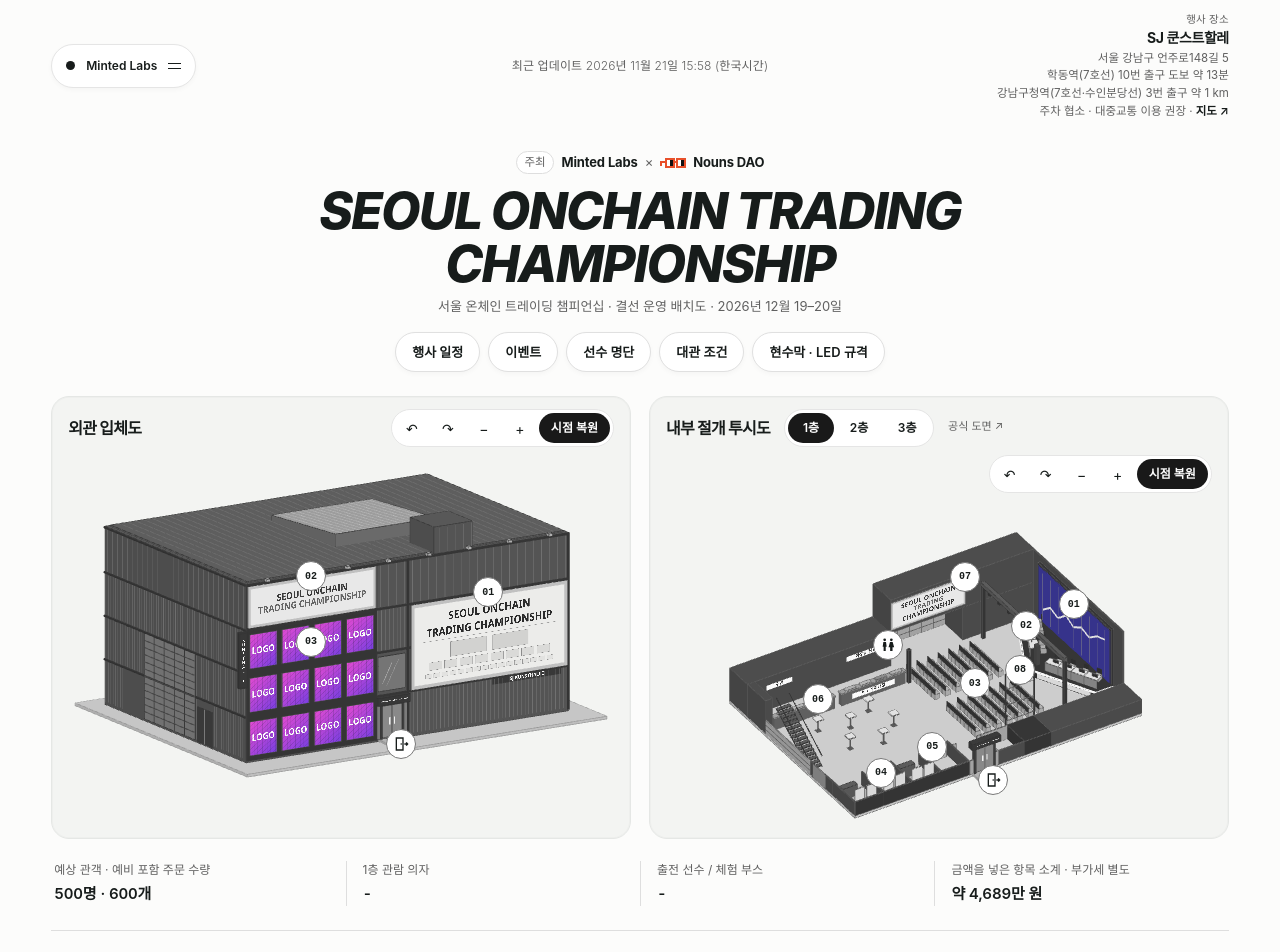
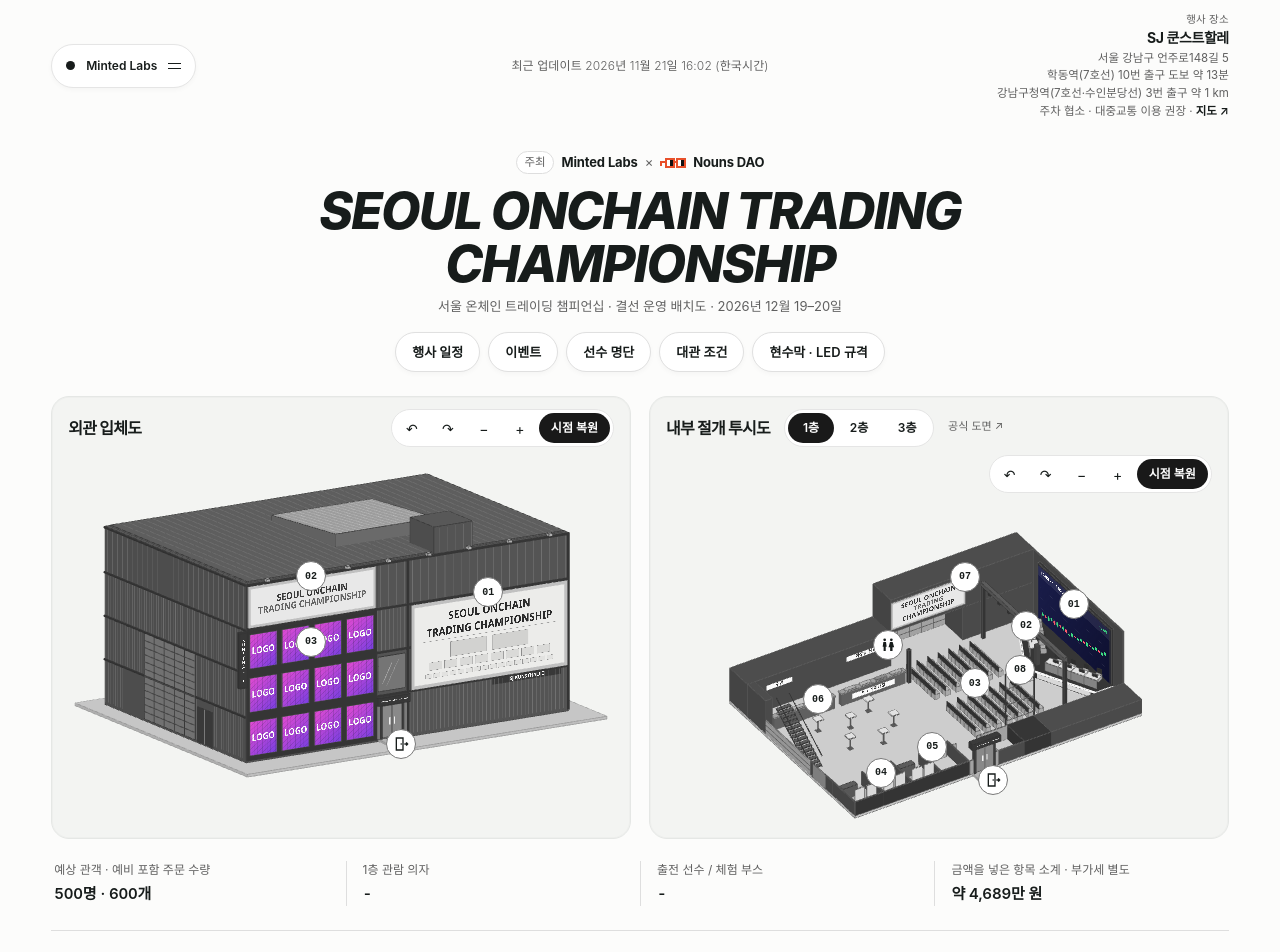
Before and after one commit to kang88xx/minted-kang88, a plain HTML site: page index.html in a window 1280 px wide. Shown: the top 952 px of the page. Drawn offline with Linux system fonts and the light colour scheme.

Commit message:
Main LED screen cycles through four designed pictures
Title card, live ranking of the four traders on stage, one trader's chart and
the session vote, changing every 2.5 s (still when the viewer prefers no motion).
The renderer gains picture(): a painted canvas on any flat quad, cached per key.

Co-Authored-By: Claude Fable 5.2 <noreply@anthropic.com>

```diff
--- a/index.html
+++ b/index.html
@@ -7,7 +7,7 @@
 <script src="model.js" defer></script><script src="plan.js" defer></script>
 </head><body>
 <header><details id="menu"><summary class="menupill" aria-label="Minted Labs · 목차">Minted Labs<span class="hamb" aria-hidden="true"></span></summary>
-<nav aria-label="목차"><a href="#plans">입체 도면</a><a href="#budget">운영 항목</a><a href="#areas">구역별 정보</a><a href="#basis">도면 기준</a><a href="#schedule" data-open="schedule">행사 일정</a><a href="#events" data-open="events">이벤트</a><a href="#players" data-open="players">선수 명단</a><a href="#terms" data-open="terms">대관 조건</a><a href="#signs" data-open="signs">현수막 · LED 규격</a></nav></details><p class="updated">최근 업데이트 2026년 11월 21일 15:58 (한국시간)</p><address class="venue" aria-label="행사 장소"><small>행사 장소</small><strong>SJ 쿤스트할레</strong><span>서울 강남구 언주로148길 5</span><span>학동역(7호선) 10번 출구 도보 약 13분</span><span>강남구청역(7호선·수인분당선) 3번 출구 약 1 km</span><span>주차 협소 · 대중교통 이용 권장 · <a href="https://map.naver.com/p/search/SJ%EC%BF%A4%EC%8A%A4%ED%8A%B8%ED%95%A0%EB%A0%88" target="_blank" rel="noopener">지도 ↗</a></span></address></header>
+<nav aria-label="목차"><a href="#plans">입체 도면</a><a href="#budget">운영 항목</a><a href="#areas">구역별 정보</a><a href="#basis">도면 기준</a><a href="#schedule" data-open="schedule">행사 일정</a><a href="#events" data-open="events">이벤트</a><a href="#players" data-open="players">선수 명단</a><a href="#terms" data-open="terms">대관 조건</a><a href="#signs" data-open="signs">현수막 · LED 규격</a></nav></details><p class="updated">최근 업데이트 2026년 11월 21일 16:02 (한국시간)</p><address class="venue" aria-label="행사 장소"><small>행사 장소</small><strong>SJ 쿤스트할레</strong><span>서울 강남구 언주로148길 5</span><span>학동역(7호선) 10번 출구 도보 약 13분</span><span>강남구청역(7호선·수인분당선) 3번 출구 약 1 km</span><span>주차 협소 · 대중교통 이용 권장 · <a href="https://map.naver.com/p/search/SJ%EC%BF%A4%EC%8A%A4%ED%8A%B8%ED%95%A0%EB%A0%88" target="_blank" rel="noopener">지도 ↗</a></span></address></header>
 <main><div class="heading"><p class="hosts"><span>주최</span>Minted Labs <i aria-hidden="true">×</i> <svg class="noggles" viewBox="0 0 16 6" aria-hidden="true"><path fill="#e8502a" d="M3 0h6v6H3zM10 0h6v6h-6zM9 2h1v1H9zM0 2h3v1H1v2H0z"/><path fill="#fff" d="M4 1h2v4H4zM11 1h2v4h-2z"/><path fill="#111" d="M6 1h2v4H6zM13 1h2v4h-2z"/></svg>Nouns DAO</p><h1>Seoul Onchain Trading <span>Championship</span></h1><p>서울 온체인 트레이딩 챔피언십 · 결선 운영 배치도 · 2026년 12월 19–20일</p><div class="tabs"><button type="button" class="tabpill" data-open="schedule">행사 일정</button><button type="button" class="tabpill" data-open="events">이벤트</button><button type="button" class="tabpill" data-open="players">선수 명단</button><button type="button" class="tabpill" data-open="terms">대관 조건</button><button type="button" class="tabpill" data-open="signs">현수막 · LED 규격</button></div></div>
 <section id="plans" class="paired" aria-label="외관과 내부 입체도"></section>
 <div class="metrics"><div class="metric"><small>예상 관객 · 예비 포함 주문 수량</small><span>500명 · 600개</span></div><div class="metric"><small>1층 관람 의자</small><span>-</span></div><div class="metric"><small>출전 선수 / 체험 부스</small><span>-</span></div><div class="metric"><small>금액을 넣은 항목 소계 · 부가세 별도</small><span>약 4,689만 원</span></div></div>
--- a/model.js
+++ b/model.js
@@ -178,8 +178,14 @@ function makeVenueRenderer(canvas) {
     return group;
   }
   const quad=(points,fill,shade=1,group)=>rect(points,fill,shade,group);
+  // A painted picture on any flat quad. Points run top-left, top-right, bottom-right, bottom-left as the viewer reads it.
+  // The canvas is painted once per key and kept, so a scene that is rebuilt often reuses its textures.
+  function picture(points,key,w,h,paint,group){
+    if(!signs.has(key)){const img=document.createElement('canvas');img.width=w;img.height=h;paint(img.getContext('2d'),w,h);signs.set(key,{img});}
+    rect(points,'#ffffff',1,group,signs.get(key));
+  }
   // top(true) marks the shapes that follow as the floor on show; setLift raises that floor by a height in metres.
-  return {setScene(build){shapes=[];topLayer=false;build({box,line,sign,quad,top(on){topLayer=!!on}});frame=null;draw();},
+  return {setScene(build){shapes=[];topLayer=false;build({box,line,sign,quad,picture,top(on){topLayer=!!on}});frame=null;draw();},
     setExtent(points){extent=points;frame=null;},setLift(height){lift=height;draw();},
     setCamera(a,e,z=1){angle=a;elevation=e;zoom=Math.max(.1,z);frame=null;draw();},draw,project,hit};
 }
@@ -198,6 +204,7 @@ function real(m){
     box(x0,h0,s0,x1,h1,s1,fill,stroke,group){m.box(X(x0),Y(s1),h0,x1-x0,s1-s0,h1-h0,fill,stroke,group)},
     line(a,b,color,width,group){m.line(P(a),P(b),color,width,group)},
     quad(points,fill,shade,group){m.quad(points.map(P),fill,shade,group)},
+    picture(points,key,w,h,paint,group){m.picture(points.map(P),key,w,h,paint,group)},
     sign(x0,h0,s,w,h,text,group,tone){m.sign(X(x0),Y(s),h0,w,h,text,group,tone)},
     top(on){m.top(on)},
     at:(x,h,s)=>[X(x),Y(s),h]
@@ -212,6 +219,71 @@ function interiorExtent(){
 
 // Banner and sign positions from the venue's signage guide (width x height in metres).
 var LED_MODE=0;   // exterior LED content type shown, cycled by the page
+var SCREEN_MODE=0;   // main LED screen content shown, cycled by the page
+// The four pictures the main LED screen cycles through: title, live ranking, a trader's chart and the session vote.
+// Each paints a W x H canvas; shapes are kept large because the screen is small in the drawing.
+const SCREENS=(()=>{
+  const face=' system-ui,-apple-system,"Apple SD Gothic Neo","Malgun Gothic",sans-serif', UP='#3ddc84', DOWN='#ff5c6c', INK='#ffffff', DIM='#a9b0d6';
+  const ground=(c,W,H)=>{const g=c.createLinearGradient(0,0,W,H);g.addColorStop(0,'#1a1d4a');g.addColorStop(1,'#0e1030');c.fillStyle=g;c.fillRect(0,0,W,H);};
+  const text=(c,s,x,y,size,color,align='left',weight=700,style='')=>{c.font=style+' '+weight+' '+size+'px'+face;c.fillStyle=color;c.textAlign=align;c.textBaseline='middle';c.fillText(s,x,y);};
+  const fit=(c,s,maxW,size,weight,style)=>{c.font=style+' '+weight+' '+size+'px'+face;return Math.min(size,size*maxW/Math.max(1,c.measureText(s).width));};
+  const head=(c,W,title,right,rightColor=DIM)=>{
+    c.fillStyle='#ffffff14';c.fillRect(0,0,W,58);text(c,title,24,30,24,INK);if(right)text(c,right,W-24,30,24,rightColor,'right');
+  };
+  return [
+    // 1 Title card
+    (c,W,H)=>{
+      ground(c,W,H);
+      c.fillStyle=UP;c.fillRect(0,0,W,8);c.fillRect(0,H-8,W,8);
+      text(c,'Minted Labs × Nouns DAO',W/2,44,20,DIM,'center',600);
+      const lines=['SEOUL ONCHAIN','TRADING','CHAMPIONSHIP'], size=Math.min(...lines.map(s=>fit(c,s,W*.86,66,800,'italic')));
+      lines.forEach((s,i)=>text(c,s,W/2,104+i*62,size,INK,'center',800,'italic'));
+      text(c,'2026.12.19–20 · SJ KUNSTHALLE',W/2,H-36,20,UP,'center',700);
+    },
+    // 2 Live ranking of the four traders on stage
+    (c,W,H)=>{
+      ground(c,W,H);head(c,W,'조별 예선 A조 · 실시간 순위','12:34');
+      c.fillStyle=DOWN;c.fillRect(W-150,18,54,24);text(c,'LIVE',W-123,30,14,INK,'center',800);
+      [['TRADER 3',12.4],['TRADER 1',7.8],['TRADER 4',1.9],['TRADER 2',-3.2]].forEach(([name,v],i)=>{
+        const y=92+i*56, w=Math.abs(v)/12.4*250;
+        text(c,String(i+1),38,y,30,i<2?UP:DIM,'center',800);
+        text(c,name,70,y,24,INK);
+        c.fillStyle='#ffffff18';c.fillRect(230,y-14,250,28);
+        c.fillStyle=v<0?DOWN:UP;c.fillRect(230,y-14,w,28);
+        text(c,(v<0?'−':'+')+Math.abs(v).toFixed(1)+'%',W-24,y,26,v<0?DOWN:UP,'right',800);
+      });
+    },
+    // 3 One trader's screen: candles and the running return
+    (c,W,H)=>{
+      ground(c,W,H);head(c,W,'TRADER 1 · BTC-USDT','+7.8%',UP);
+      c.strokeStyle='#ffffff1c';c.lineWidth=1;for(let i=1;i<4;i++){const y=58+i*(H-78)/4;c.beginPath();c.moveTo(20,y);c.lineTo(W-20,y);c.stroke();}
+      const moves=[6,-4,9,5,-7,11,-3,8,-10,4,12,-5,7,9,-6,13,-4,6,10,-8,9,11], n=moves.length, step=(W-56)/n;
+      let price=96;
+      moves.forEach((d,i)=>{
+        const open=price, close=price+d, hi=Math.max(open,close)+4, lo=Math.min(open,close)-4, x=30+i*step, Y=p=>H-22-(p-80)*1.55;
+        c.fillStyle=c.strokeStyle=d<0?DOWN:UP;c.lineWidth=2;
+        c.beginPath();c.moveTo(x+step*.33,Y(hi));c.lineTo(x+step*.33,Y(lo));c.stroke();
+        c.fillRect(x,Math.min(Y(open),Y(close)),step*.66,Math.max(3,Math.abs(Y(open)-Y(close))));
+        price=close;
+      });
+    },
+    // 4 Session vote: who finishes first in this heat
+    (c,W,H)=>{
+      ground(c,W,H);head(c,W,'세션 투표 · 누가 1위일까?','마감 01:20',UP);
+      [['T1',38],['T2',27],['T3',21],['T4',14]].forEach(([name,v],i)=>{
+        const x=40+i*104, h=v/38*150, y0=H-52;
+        c.fillStyle='#ffffff18';c.fillRect(x,y0-150,70,150);
+        c.fillStyle=i?'#8d93ff':UP;c.fillRect(x,y0-h,70,h);
+        text(c,v+'%',x+35,y0-h-18,24,INK,'center',800);
+        text(c,name,x+35,H-28,22,DIM,'center',700);
+      });
+      const q=130, qx=W-q-34, qy=96;   // QR placeholder
+      c.fillStyle=INK;c.fillRect(qx,qy,q,q);c.fillStyle='#12142e';
+      for(let a=0;a<7;a++)for(let b=0;b<7;b++)if((a*5+b*3+a*b)%3===0||((a<2||a>4)&&(b<2||b>4)&&!(a>4&&b>4)))c.fillRect(qx+10+a*16,qy+10+b*16,14,14);
+      text(c,'플레이 카드로 투표',qx+q/2,qy+q+26,18,DIM,'center',700);
+    }
+  ];
+})();
 // Stage variants. Draft A ("draftA", shown on the site): pentagon stage, desks along the diagonal edges facing the audience.
 // Draft B ("draftB"): back edge 10 m like the screen, 2 x 2 desks per side turned 30 degrees, back row faces the audience,
 // front row faces the screen. 'line' is the old straight stage, 'facing' an early pentagon draft with desks facing each other.
@@ -408,8 +480,10 @@ function buildInterior(m,floor=1) {
   // The venue's fixed 10 x 5 m LED screen on the east wall.
   function screen(){
     r.box(24.0,.35,3.535,24.2,5.35,13.535,dark,steel,'stage');
-    r.box(23.96,.47,3.66,24.0,5.23,13.41,'#3d3a9e',dark,'stage');   // lit screen face
-    for(let i=0;i<9;i++){const s=4.3+i*1.06;r.line([23.945,.8,s],[23.945,4.9,s],'#878787',.45,'stage')}
+    r.box(23.96,.47,3.66,24.0,5.23,13.41,'#14163a',dark,'stage');   // lit screen face
+    // The picture on show, read from the hall: north end on the left, south end on the right.
+    const k=SCREEN_MODE%SCREENS.length;
+    r.picture([[23.955,5.23,3.66],[23.955,5.23,13.41],[23.955,.47,13.41],[23.955,.47,3.66]],'screen'+k,640,312,SCREENS[k],'stage');
   }
   // Indoor banner positions from the venue's signage guide.
   function hallBanners(wide,tall){
@@ -499,8 +573,6 @@ function buildInterior(m,floor=1) {
   r.box(20.4,0,3.2,23.95,SH,13.9,dark,steel,'stage');
   for(let j=1;j<=2;j++)r.box(20.4-.3*j,0,7.75,20.4-.3*(j-1),SH-.15*j,9.35,pale,steel,'stage');
   screen();
-  const trend=[0,.52,.34,.92,.64,1.04,.88,1.37,1.6];
-  for(let i=0;i<8;i++){const s=4.3+i*1.06;r.line([23.94,1.7+trend[i]*1.5,s],[23.94,1.7+trend[i+1]*1.5,s+1.06],'#e0e0e0',2,'stage')}
   r.box(20.72,SH,8.32,21.02,SH+1.1,8.78,steel,dark,'stage');                            // host lectern
   for(const s of [2.9,14.0])r.box(19.58,0,s,19.82,4.6,s+.2,dark,steel,'stage');        // ground-supported lighting truss
   r.box(19.55,4.6,2.9,19.85,4.9,14.2,steel,dark,'stage');
@@ -539,8 +611,6 @@ function buildInterior(m,floor=1) {
     r.box(22.7,0,A[1]-.3,23.7,H*2/3,A[1],pale,steel,'stage');
     r.box(22.7,0,A[1]-.6,23.7,H/3,A[1]-.3,pale,steel,'stage');
     screen();
-    const trend=[0,.52,.34,.92,.64,1.04,.88,1.37,1.6];
-    for(let i=0;i<8;i++){const s=4.3+i*1.06;r.line([23.94,1.7+trend[i]*1.5,s],[23.94,1.7+trend[i+1]*1.5,s+1.06],'#e0e0e0',2,'stage')}
     for(const s of [2.9,14.0])r.box(19.58,0,s,19.82,4.6,s+.2,dark,steel,'stage');        // ground-supported lighting truss
     r.box(19.55,4.6,2.9,19.85,4.9,14.2,steel,dark,'stage');
     for(let s=3.9;s<13.7;s+=1.3)r.box(19.59,4.28,s-.11,19.81,4.6,s+.11,dark,'none','stage');
--- a/plan.js
+++ b/plan.js
@@ -66,7 +66,7 @@ const zones = {
   entrance:['관객 출입구','안내 3명',
     'LED 창 오른쪽 쌍문으로 들어서면 유리 전실을 지나 홀 안쪽 등록대로 이어집니다. 문 위 사인은 교체할 수 있고 규격은 외측 2,400 × 520 mm, 내측 2,330 × 465 mm입니다. 등록대와 같은 안내 스태프 3명이 티켓을 확인하고 입장 팔찌를 채웁니다. 대관 시 무료 주차는 3대입니다. 차량 통제는 협의 중입니다.'],
   stage:[t('Main LED screen','메인 LED 스크린'),t('East wall · 10 × 5 m','동쪽 벽 고정 · 10 × 5 m'),
-    t('The venue fixed LED screen.','동쪽 벽에 고정된 대관처의 메인 LED 스크린으로, 가로 10,000 × 세로 5,000 mm입니다. 대관처에서는 별도 옵션이지만 이번 대관에 포함했습니다. 대회 중에는 실시간 순위, 선수 화면, 중계 화면을 띄우고, 무대 프로그램 때는 발표 자료와 파트너 영상을 띄웁니다. 송출은 2층 방송·조명 컨트롤이 맡습니다. 무대와 선수 데스크가 스크린 아래쪽을 일부 가리므로 중요한 그래픽은 화면 위쪽에 둡니다. 스크린 위 3층 갤러리 유리는 간단한 문자를 띄우는 흑백 LED 글라스입니다.')],
+    t('The venue fixed LED screen.','동쪽 벽에 고정된 대관처의 메인 LED 스크린으로, 가로 10,000 × 세로 5,000 mm입니다. 대관처에서는 별도 옵션이지만 이번 대관에 포함했습니다. 대회 중에는 실시간 순위, 선수 화면, 중계 화면을 띄우고, 무대 프로그램 때는 발표 자료와 파트너 영상을 띄웁니다. 송출은 2층 방송·조명 컨트롤이 맡습니다. 무대와 선수 데스크가 스크린 아래쪽을 일부 가리므로 중요한 그래픽은 화면 위쪽에 둡니다. 도면의 스크린은 타이틀, 실시간 순위, 선수 차트, 세션 투표 네 화면이 차례로 바뀌는 시안입니다. 스크린 위 3층 갤러리 유리는 간단한 문자를 띄우는 흑백 LED 글라스입니다.')],
   players:[t('Main stage & competitor desks','메인 무대 · 선수 데스크'),t('Stage 10.70 × 3.90 m','무대 10.70 × 3.90 m · 선수 8석 · MC 1명'),
     t('Main stage and desks.','LED 스크린 앞에, 객석 쪽으로 꼭짓점이 튀어나온 오각형 무대를 둡니다(시안 A). 폭 10.70 m, 깊이 3.90 m, 높이 0.6 m이고, 위 모서리를 따라 흰 LED 띠를 두르고 비스듬한 두 면 스커트에 출력물을 붙입니다. 선수 데스크 8개는 사선 모서리를 따라 한쪽에 4석씩 놓습니다. 본선은 한 경기에 4명이 뛰어 한쪽에 2석씩 쓰고, 8석 전체는 20일 쇼매치(결승 진출자 4명 + 크리에이터 4명 제안)에 씁니다. 선수는 가운데 통로를 등지고 바깥쪽 객석을 봐서, 같은 쪽 객석에서는 얼굴 정면, 반대쪽에서는 옆얼굴이 보입니다. 모니터는 얼굴을 가리지 않게 데스크 바깥쪽 끝에 낮게 둡니다. MC는 앞 꼭짓점에 서고, 계단은 앞 꼭짓점과 북쪽 크루용 두 곳입니다. 심판·경기 진행 인력 2명과 예비 PC 2세트를 둡니다. 무대 위를 3층 갤러리가 덮고 있어 조명은 지상 지지식 트러스에 답니다. 각진 모양이라 대관처 기본 무대(6 × 2 m)로는 만들 수 없어 제작 무대가 필요하고, 무대용 LED 조명은 대관처 별도 옵션입니다. 시안 B(뒷줄은 객석, 앞줄은 스크린을 봄)는 아래 버튼에서 비교할 수 있습니다.')],
   seats:[t('Audience seating','관객석'),t('112 seats · 2 blocks of 8 × 7','관람 112석 · 8석 × 7열 2블록'),
@@ -137,7 +137,14 @@ function mountView(view){
  const renderer=makeVenueRenderer(model);
  let anchors,floor=1,dropping=0;
  if(inside)renderer.setExtent(interiorExtent());
- if(inside)renderer.setScene(m=>{anchors=buildInterior(m,floor)});
+ if(inside){
+   renderer.setScene(m=>{anchors=buildInterior(m,floor)});
+   // The main LED screen cycles through its four pictures, unless the viewer prefers no motion.
+   if(!matchMedia('(prefers-reduced-motion: reduce)').matches)setInterval(()=>{
+     if(document.hidden)return;
+     SCREEN_MODE=(SCREEN_MODE+1)%SCREENS.length;renderer.setScene(m=>{anchors=buildInterior(m,floor)});queueDraw();
+   },2500);
+ }
  else{
    renderer.setScene(m=>{anchors=buildExterior(m)});
    // The LED face cycles through its three content types, unless the viewer prefers no motion.
```
Also changed, not shown: 1 other file.
